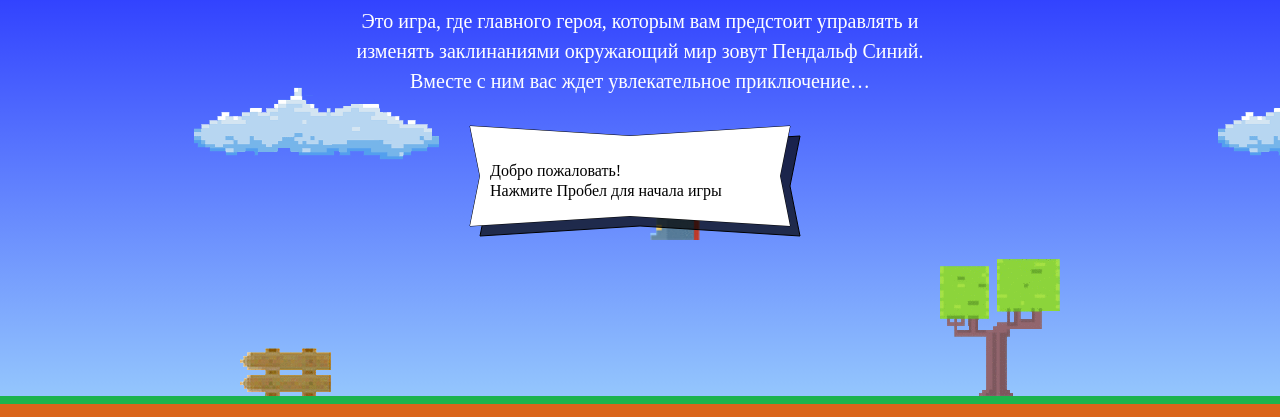
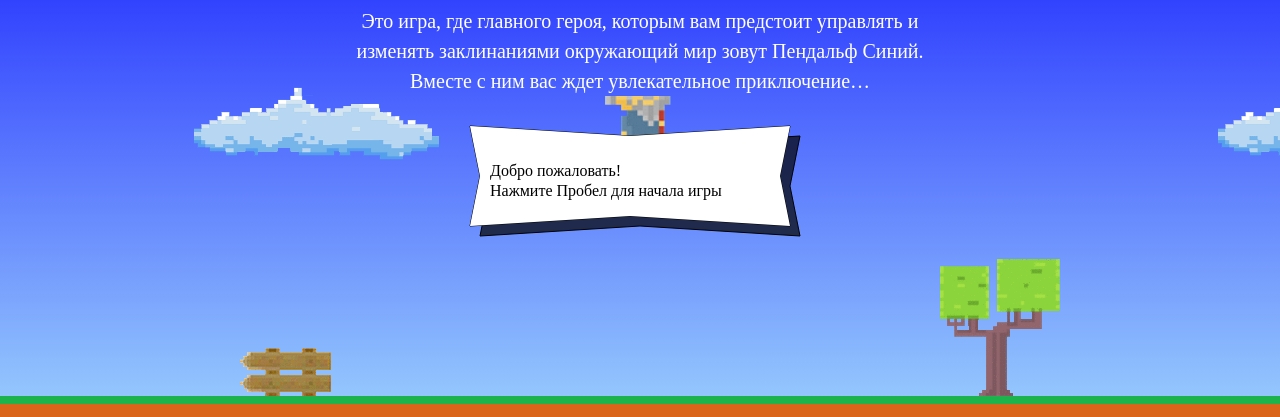
Before and after one commit to Evgeny67/1076491-code-and-magick-18, a website: page index.html in a window 1280 px wide. Shown: the part 203-620 px from the top of the page. Drawn offline with Linux system fonts and the light colour scheme; a web font is replaced by a local one.

Commit message:
Исправление замечаний от наставника v.2

```diff
--- a/index.html
+++ b/index.html
@@ -182,24 +182,23 @@
 </template>
 <script>
 var fireballSize = 22;
+var wizardSpeed = 3;
+var wizardWidth = 70;
 
 var getFireballSpeed = function(left) {
   return left ? 5 : 2;
 };
-
-var wizardSpeed = 3;
-var wizardWidth = 70;
 
 var getWizardHeight = function() {
   return 1.337 * wizardWidth;
 };
 
 var getWizardX = function(width) {
-  return width / 2;
+  return width / 2 - wizardWidth / 2;
 };
 
 var getWizardY = function(height) {
-  return height / 2 / 3;
+  return height / 2 / 3 - getWizardHeight();
 };
 </script>
 <script src="js/game.js"></script>
```
